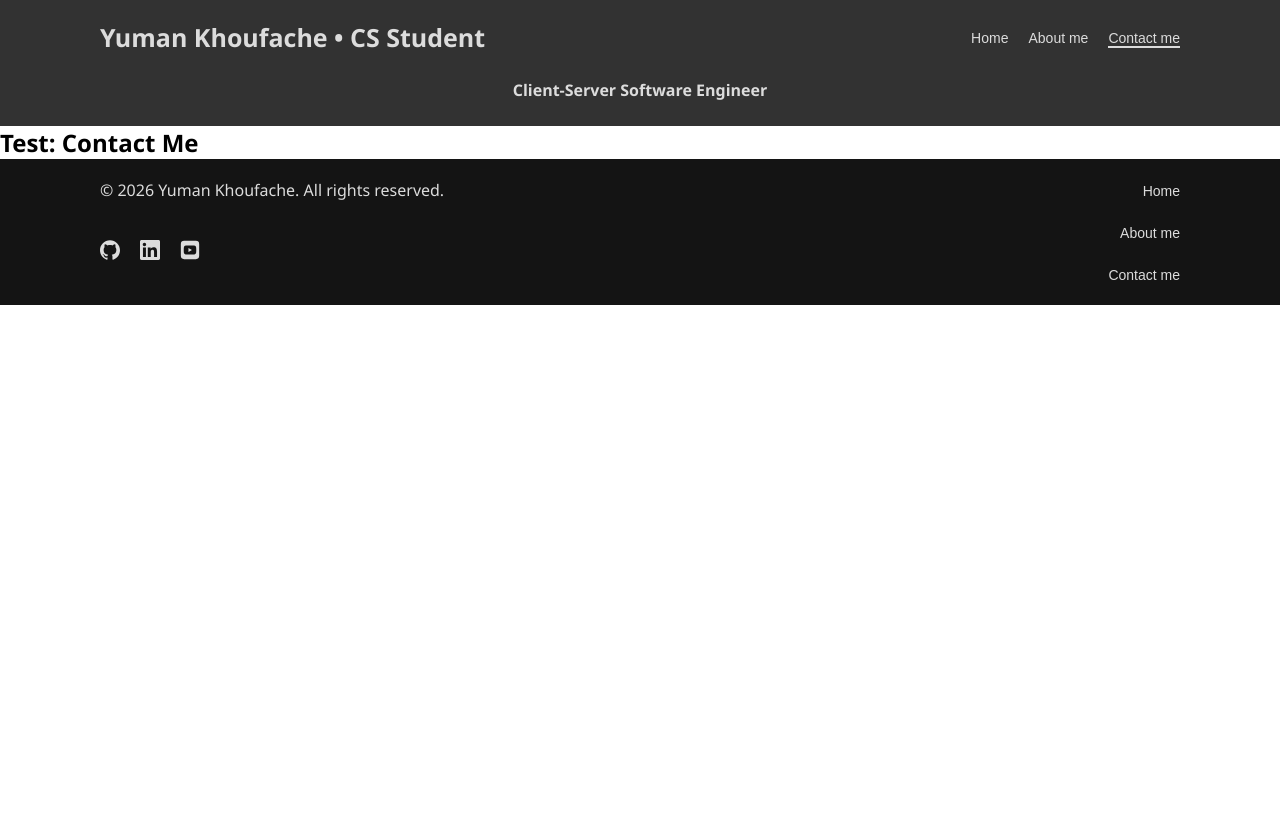
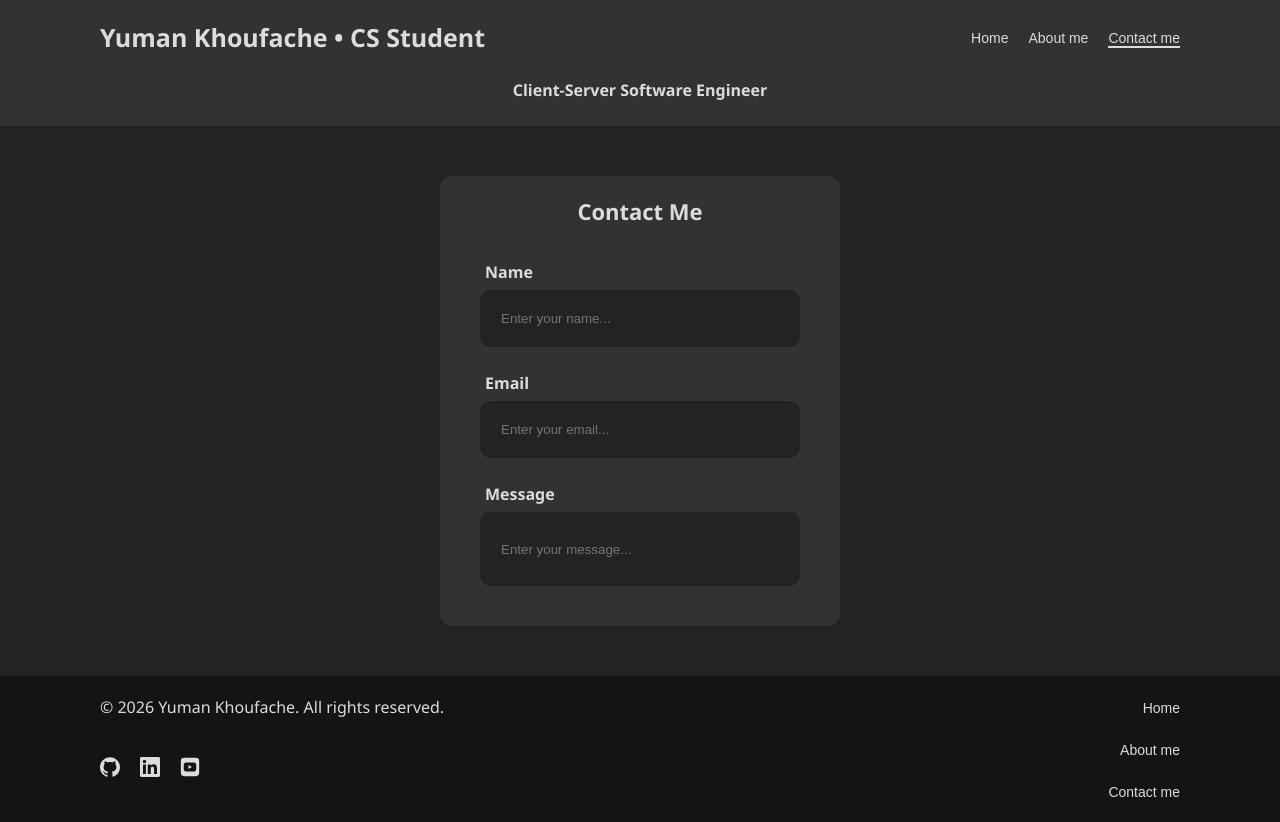
Before and after one commit to YumanKh/Portfolio, a React (Vite) app: page /ContactMe in a window 1280 px wide. Before the commit the page ends 800 px from the top, so only its background shows below. Built offline with nearby package versions, Linux system fonts and the light colour scheme.

Commit message:
feat: finalize Contact Me page design

```diff
--- a/src/ContactMe.tsx
+++ b/src/ContactMe.tsx
@@ -2,9 +2,30 @@ const ContactMe = () => {
 
     return(
         <>
-            <h2>Test: Contact Me</h2>
+            <main className="contact-me-main">
+                <div className="contact-me-card">
+                    <h3>Contact Me</h3>
+                    <h2>Name</h2>
+                    <input
+                        type="text"
+                        placeholder="Enter your name..."
+                    />
+                    <h2>Email</h2>
+                    <input
+                        type="email"
+                        placeholder="Enter your email..."
+                    />
+                    <h2>Message</h2>
+                    <input
+                        className="message-input"
+                        type="text"
+                        placeholder="Enter your message..."
+                    />
+
+                </div>
+            </main>
         </>
     )
 }
 
-export default ContactMe;
+export default ContactMe
--- a/src/index.css
+++ b/src/index.css
@@ -138,6 +138,13 @@ main {
     display: flex;
     flex-wrap: wrap;
     gap: 50px;
+
+    &.contact-me-main{
+        display: flex;
+        justify-content: center;
+        align-items: center;
+        padding-inline: 0;
+    }
 
     .securevault-showcase {
         display: flex;
@@ -392,6 +399,58 @@ main {
             box-shadow: 1px 1px 0px black;
             transform: translate(-1px, -1px);
         }
+    }
 
+    .contact-me-card {
+        padding-top: 20px;
+        padding-bottom: 40px;
+        display: flex;
+        flex-direction: column;
+        align-items: center;
+        width: 400px;
+        height: 450px;
+        gap: 5px;
+        border-radius: 12px;
+        background-color: var(--header-bg);
+
+        h3{
+            font-size: 22px;
+            padding-bottom: 10px;
+        }
+
+        h2{
+            padding-inline: 45px;
+            padding-top: 20px;
+            padding-bottom: 2px;
+            font-size: 16px;
+            margin-right: auto;
+        }
+
+        input {
+            resize: none;
+            width: 80%;
+            padding: 10px;
+            border-radius: 10px;
+            border: 1px solid transparent;
+            background-color: var(--page-bg);
+            padding: 20px;
+            color: var(--text-muted);
+        }
+
+        input:focus {
+            outline: none;
+            border: 1px solid var(--text);
+        }
+
+        input:hover {
+            background-color: var(--card-bg);
+            color: var(--text-muted);
+        }
+
+        .message-input {
+            height: 100px;
+            resize: none;
+        }
     }
+
 }
```
